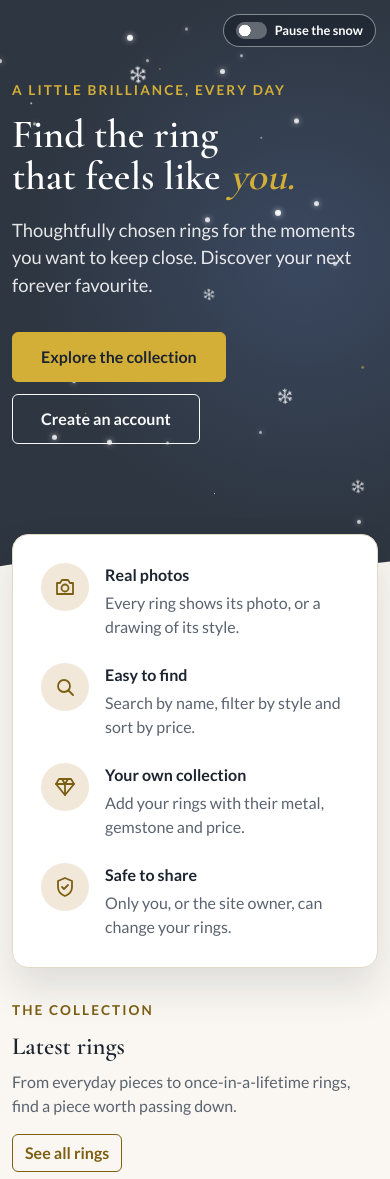
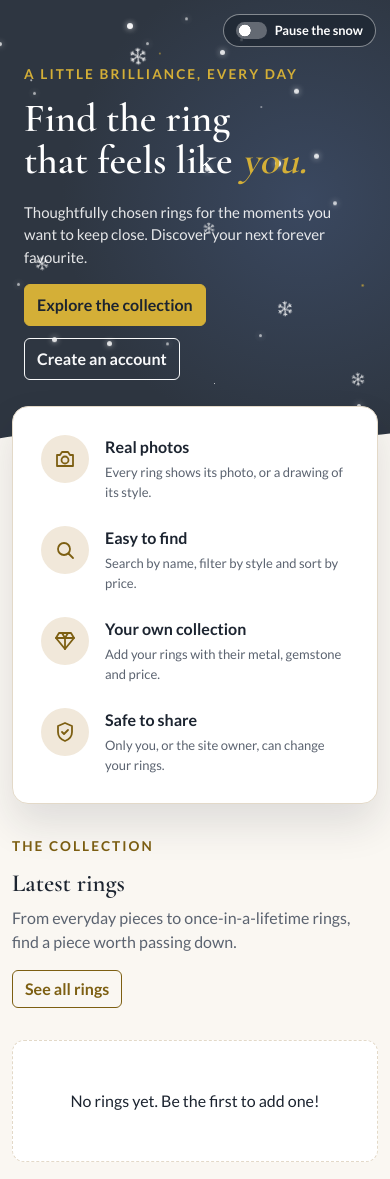
Before and after one commit to Krishna2414/radiant-karats, a Django app: page / in a window 390 px wide. Shown: the part 64-1243 px from the top of the page. Run offline with Django 5.2, Linux system fonts and the light colour scheme; data that the repository does not hold is empty.

Commit message:
changes in mobile view

```diff
--- a/static/css/style.css
+++ b/static/css/style.css
@@ -245,8 +245,7 @@ button:focus-visible,
 .hero-content {
     position: relative;
     z-index: 1;
-    padding-top: 5rem;
-    padding-bottom: 5rem;
+    padding: 5rem 1.5rem;
 }
 
 .hero h1 {
@@ -775,6 +774,7 @@ button:focus-visible,
     margin-bottom: 0.25rem;
     color: var(--rk-ink);
     font-weight: 700;
+    font-size: 1rem;
 }
 
 /* ---------- Home page: browse by style ---------- */
@@ -872,4 +872,23 @@ button:focus-visible,
     .collection-section {
         padding: 2rem 0;
     }
+    .hero-button {
+        padding: 0.5rem 0.75rem;
+    }
+    .hero-content {
+        padding: 4rem 1.5rem 1rem;
+    }
+    .hero-copy {
+        margin: 1.25rem 0 1rem;
+        font-size: 15px;
+    }
+    .hero-stats {
+        margin: 1.5rem 0 0;
+    }
+    .highlight p {
+        font-size: 13px;
+    }
+    .cta-section {
+        padding: 2rem 0;
+    }
 }
```
Also changed, not shown: README.md, 10 other files.
